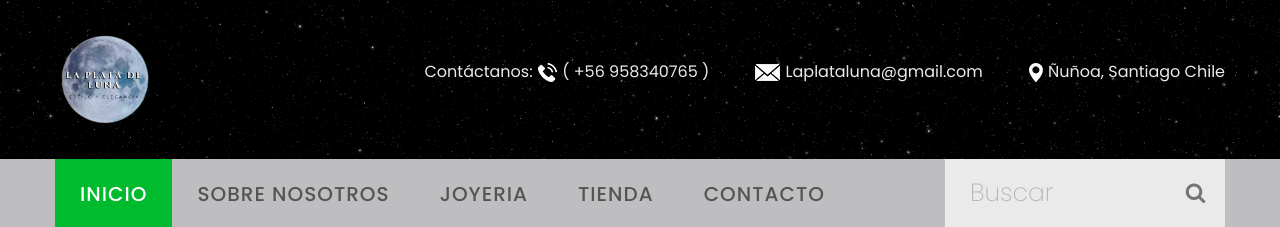
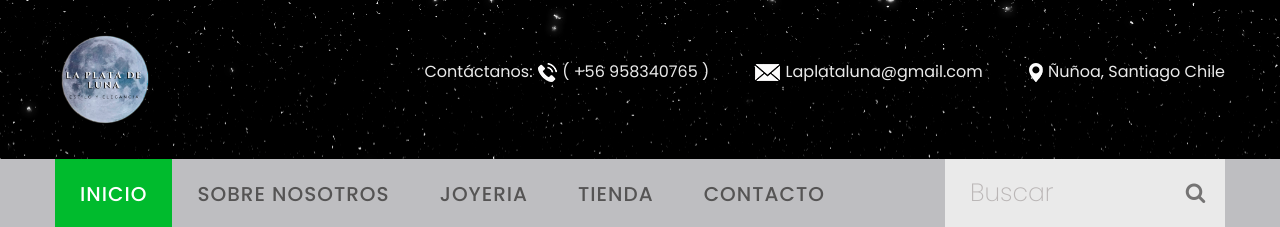
Before and after one commit to RicardoAndresD6/Laplatadeluna, a plain HTML site: page index.html in a window 1280 px wide. Shown: the top 227 px of the page. Drawn offline with Linux system fonts and the light colour scheme; grey boxes are pictures that could not be loaded.

Commit message:
pruebas de background

```diff
--- a/style.css
+++ b/style.css
@@ -4316,11 +4316,10 @@ form#commant_form div.field textarea.custom_field {
 }
 
 .fondogalaxia{
-    background: url("images/galaxianegra.png") ;
+    background: url(images/galaxianegra.png) !important;
     background-position: center;
     background-repeat: no-repeat;
     background-size: cover;
-
 }
 
 h4.font_themecolor{
```
Also changed, not shown: 1 other file.
